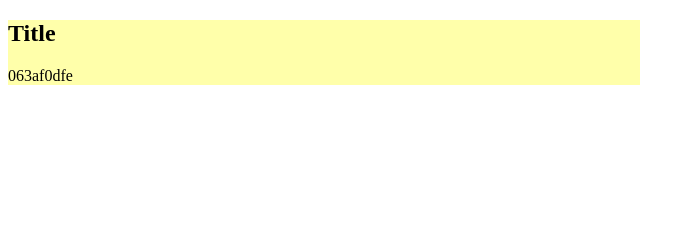
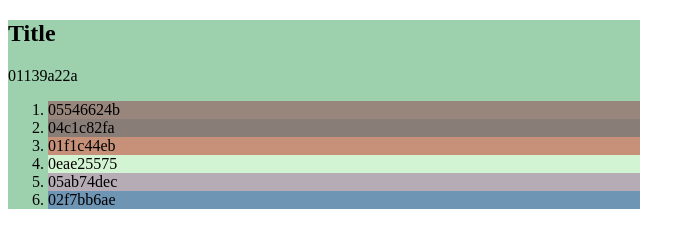
Before and after one commit to Heonys/vue-lite-js, a website built with webpack: page dev/index.html in a window 1280 px wide. Shown: the whole page, without its empty margins (0-695 px from the left). Built offline with nearby package versions, Linux system fonts and the light colour scheme.

Commit message:
:sparkles: Template 프로세서 추가 및 커스텀 HTMLElement 타입 추가

```diff
--- a/dev/index.html
+++ b/dev/index.html
@@ -10,6 +10,9 @@
       <section id="target" data-viewmodel="wrapper">
         <h2 data-viewmodel="title"></h2>
         <section data-viewmodel="contents"></section>
+        <ol data-viewmodel="list">
+          <li data-template="listItem" data-viewmodel="item"></li>
+      </ol>
       </section>
     </div>
   </body>
--- a/dev/index.ts
+++ b/dev/index.ts
@@ -1,11 +1,16 @@
-import Vuelite from "../src/core/render";
-import { ViewModel } from "../src/core/viewmodel";
+import Vuelite from "../src/render";
+import { ViewModel } from "../src/core";
 
 const vm = ViewModel.get({
   // el: document.querySelector("#target")!,
   isStop: false,
   changeContents() {
+    this.wrapper.styles.background = `rgb(${Math.random() * 150 + 100},${Math.random() * 150 + 100},${Math.random() * 150 + 100})`;
     this.contents.properties.innerHTML = Math.random().toString(16).replace(".", "");
+    this.list.template.data.forEach(({ item: { styles, properties } }) => {
+      properties.innerHTML = Math.random().toString(16).replace(".", "");
+      styles.background = `rgb(${Math.random() * 150 + 100},${Math.random() * 150 + 100},${Math.random() * 150 + 100})`;
+    });
   },
   wrapper: ViewModel.get({
     styles: {
@@ -29,7 +34,21 @@ const vm = ViewModel.get({
       innerHTML: "Contents",
     },
   }),
+  list: ViewModel.get({
+    template: {
+      name: "listItem",
+      data: "1,2,3,4,5,6".split(",").map((v) =>
+        ViewModel.get({
+          item: ViewModel.get({
+            styles: { background: "#fff" },
+            properties: { innerHTML: "item " + v },
+          }),
+        }),
+      ),
+    },
+  }),
 });
 
 // TODO: el을 vm안에 넣기
+// TODO: data-viewmodel 속성 v-model 또는 v:key 이런식으로 바인딩 하도록 바꾸기
 new Vuelite(document.querySelector("#target")!, vm);
--- /dev/null
+++ b/src/core/index.ts
@@ -0,0 +1,5 @@
+export { Binder } from "./binder";
+export { Processor } from "./processor";
+export { DomScanner } from "./scanner";
+export { ViewModel } from "./viewmodel";
+export { DomVisitor } from "./visitor";
--- a/src/core/render.ts
+++ /dev/null
@@ -1,72 +0,0 @@
-import { WritableKeys } from "../types/index";
-import { Binder } from "./binder";
-import { Processor } from "./processor";
-import { DomScanner } from "./scanner";
-import { ViewModel } from "./viewmodel";
-import { DomVisitor } from "./visitor";
-
-const visitor = new DomVisitor();
-const scanner = new DomScanner(visitor);
-
-export default class Vuelite {
-  private binder: Binder;
-
-  constructor(
-    private el: HTMLElement,
-    private vm: ViewModel,
-  ) {
-    this.binder = scanner.scan(this.el);
-
-    this.binder
-      .addProcessor(
-        new (class extends Processor {
-          _process(vm: ViewModel, el: HTMLElement, key: any, value: any): void {
-            el.style[key] = value;
-          }
-        })("styles"),
-      )
-      .addProcessor(
-        new (class extends Processor {
-          _process(vm: ViewModel, el: HTMLElement, key: string, value: any): void {
-            el.setAttribute(key, value);
-          }
-        })("attribute"),
-      )
-      .addProcessor(
-        new (class extends Processor {
-          _process(
-            vm: ViewModel,
-            el: HTMLElement,
-            key: WritableKeys<HTMLElement>,
-            value: any,
-          ): void {
-            (el[key] as any) = value;
-          }
-        })("properties"),
-      )
-      .addProcessor(
-        new (class extends Processor {
-          _process(vm: ViewModel, el: HTMLElement, key: string, value: any): void {
-            (el[("on" + key) as WritableKeys<HTMLElement>] as any) = (e: Event) =>
-              value.call(el, e, vm);
-          }
-        })("events"),
-      )
-      .addProcessor(
-        new (class extends Processor {
-          _process(vm: ViewModel, el: HTMLElement, key: string, value: any): void {
-            const { name, data } = vm.template;
-            const template = DomScanner.get(name);
-          }
-        })("template"),
-      );
-
-    this.binder.watch(this.vm);
-
-    const frame = () => {
-      this.vm.changeContents();
-      if (!this.vm.isStop) requestAnimationFrame(frame);
-    };
-    requestAnimationFrame(frame);
-  }
-}
--- /dev/null
+++ b/src/render.ts
@@ -0,0 +1,81 @@
+import { DomScanner, DomVisitor, Binder, ViewModel, Processor } from "./core/index";
+import { WritableKeys } from "./types/index";
+
+const visitor = new DomVisitor();
+const scanner = new DomScanner(visitor);
+
+export default class Vuelite {
+  private binder: Binder;
+
+  constructor(
+    private el: HTMLElement,
+    private vm: ViewModel,
+  ) {
+    this.binder = scanner.scan(this.el);
+
+    const setProcessor = (binder: Binder) => {
+      baseProcessor.forEach((process) => binder.addProcessor(process));
+      return binder;
+    };
+
+    const baseProcessor = [
+      new (class extends Processor {
+        _process(vm: ViewModel, el: HTMLElement, key: any, value: any): void {
+          el.style[key] = value;
+        }
+      })("styles"),
+      new (class extends Processor {
+        _process(vm: ViewModel, el: HTMLElement, key: string, value: any): void {
+          el.setAttribute(key, value);
+        }
+      })("attribute"),
+      new (class extends Processor {
+        _process(vm: ViewModel, el: HTMLElement, key: WritableKeys<HTMLElement>, value: any): void {
+          (el[key] as any) = value;
+        }
+      })("properties"),
+      new (class extends Processor {
+        _process(vm: ViewModel, el: HTMLElement, key: string, value: any): void {
+          (el[("on" + key) as WritableKeys<HTMLElement>] as any) = (e: Event) =>
+            value.call(el, e, vm);
+        }
+      })("events"),
+      new (class extends Processor {
+        _process(vm: ViewModel, el: HTMLElement, key: string, value: any): void {
+          const { name, data } = vm.template;
+          const template = DomScanner.get(name);
+          if (!Array.isArray(data)) throw "invalid data";
+          Object.freeze(this);
+
+          visitor.visit((el) => {
+            if (el.binder) {
+              const [binder, vm] = el.binder;
+              binder.unwatch(vm);
+              delete el.binder;
+            }
+          }, el);
+
+          // vm에 template, el 속성 추가하기 (타입)
+          el.innerHTML = "";
+          data.forEach((vm, i) => {
+            if (!(vm instanceof ViewModel)) throw "invalid viewmodel";
+            const child = template.cloneNode(true) as HTMLElement;
+            const binder = setProcessor(scanner.scan(child));
+            el.binders = [binder, vm];
+            binder.watch(vm);
+            el.appendChild(child);
+          });
+        }
+      })("template"),
+    ];
+
+    setProcessor(this.binder);
+    this.binder.watch(this.vm);
+
+    const frame = () => {
+      this.vm.changeContents();
+      if (!this.vm.isStop) requestAnimationFrame(frame);
+    };
+    requestAnimationFrame(frame);
+  }
+}
--- a/tsconfig.json
+++ b/tsconfig.json
@@ -10,6 +10,6 @@
 		"sourceMap": true,
 		"declaration": true
 	},
-	"include": ["src/**/*"],
+	"include": ["src/**/*", "src/types/**/*.d.ts" ],
 	"exclude": ["node_modules", "**/*.spec.ts", "example/**/*"]
 }
```
Also changed, not shown: src/types/custom-html.d.ts (added, +8 -0 lines), src/index.ts (added).
